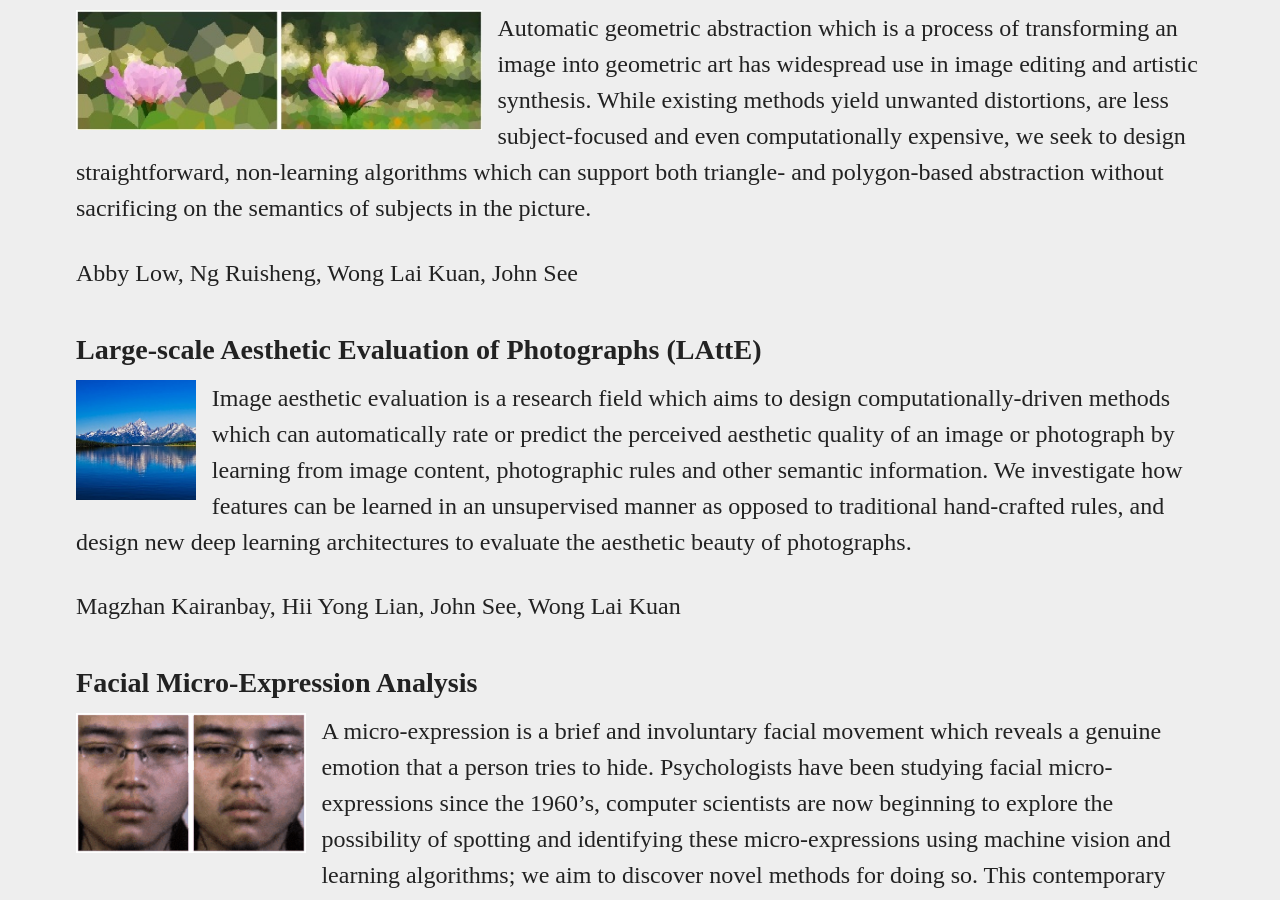
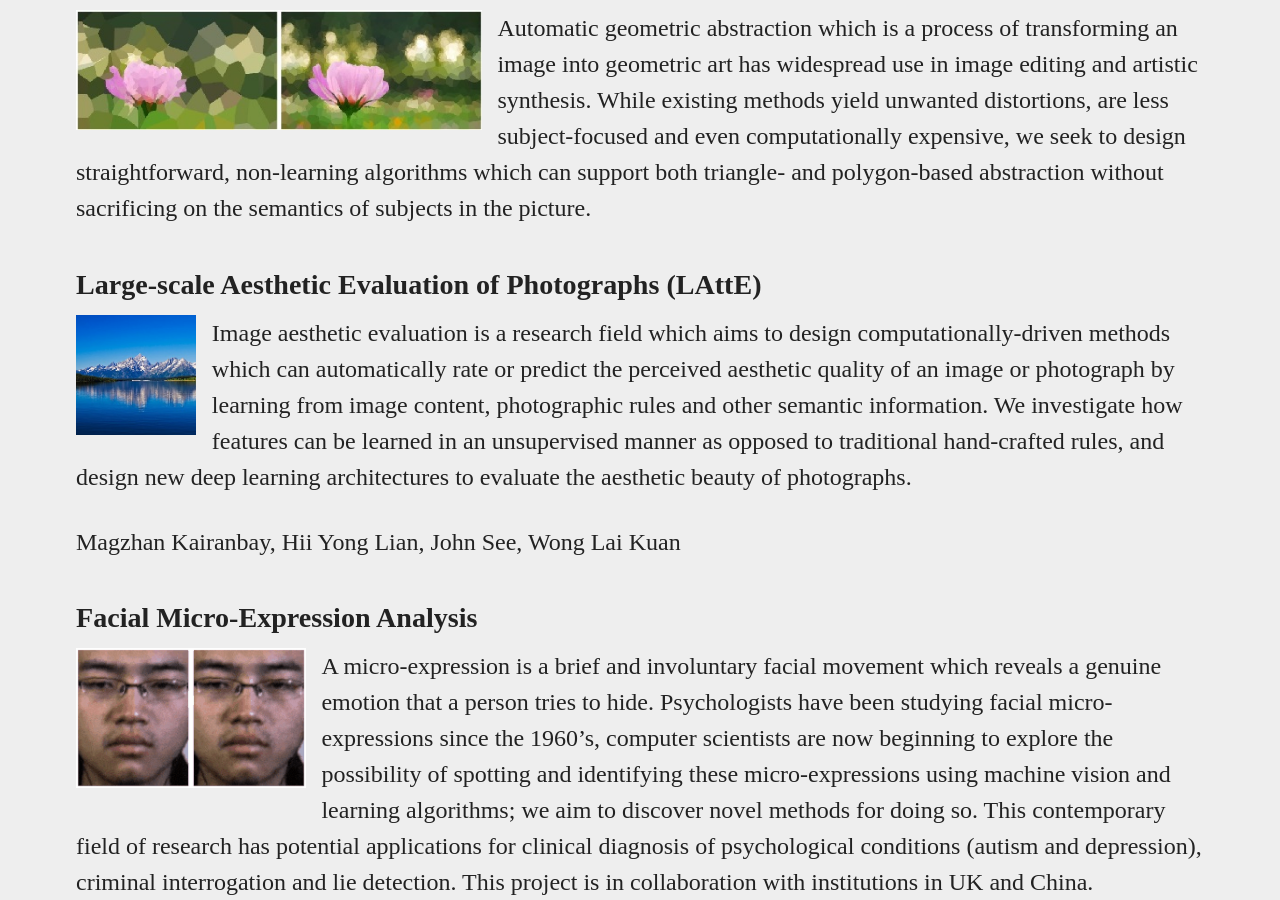
Before and after one commit to viprlab/viprlab.github.io, a Jekyll site: the page built from research.md, in a window 1280 px wide and 900 px high, scrolled down 1629 px. Built offline with Jekyll 4.4.1, drawn with Linux system fonts in a browser that asks for light colours.

Commit message:
Update research.md

```diff
--- a/research.md
+++ b/research.md
@@ -11,7 +11,6 @@ permalink: /research/
 We have a number of funded and non-funded projects which are currently on-going.
 
 ### New Framework for Modeling Concurrent Low-light Image Enhancement and Object Classification with Deep Neural Networks
-
 {% include imagethumbnailblock.html align="left" url="/images/lowlight_objdetection.png" height="180px" padding="bottom" %}
 Object classification models based on deep learning has contributed to large scale deployments of intelligent vision systems for various practical applications. However, when such models are faced with low-light environments, their performance noticeably drop. This project aims to investigate and gain insights on the effects of low-light conditions on convolutional neural network models as well as to formulate a CNN architecture for simultaneous modelling of low-light image enhancement and object classification.
 {: #proj-description}
@@ -36,7 +35,6 @@ Abby Low, Ng Ruisheng, Wong Lai Kuan, John See
 {% include imagethumbnailblock.html align="left" url="/images/polyart.jpg" height="120px" padding="bottom" %}
 Automatic geometric abstraction which is a process of transforming an image into geometric art has widespread use in image editing and artistic synthesis. While existing methods yield unwanted distortions, are less subject-focused and even computationally expensive, we seek to design straightforward, non-learning algorithms which can support both triangle- and polygon-based abstraction without sacrificing on the semantics of subjects in the picture.
 {: #proj-description}
-Abby Low, Ng Ruisheng, Wong Lai Kuan, John See
 {: #proj-members}
 {% include clearfloat.html prevfloat="left" %}
 
```
